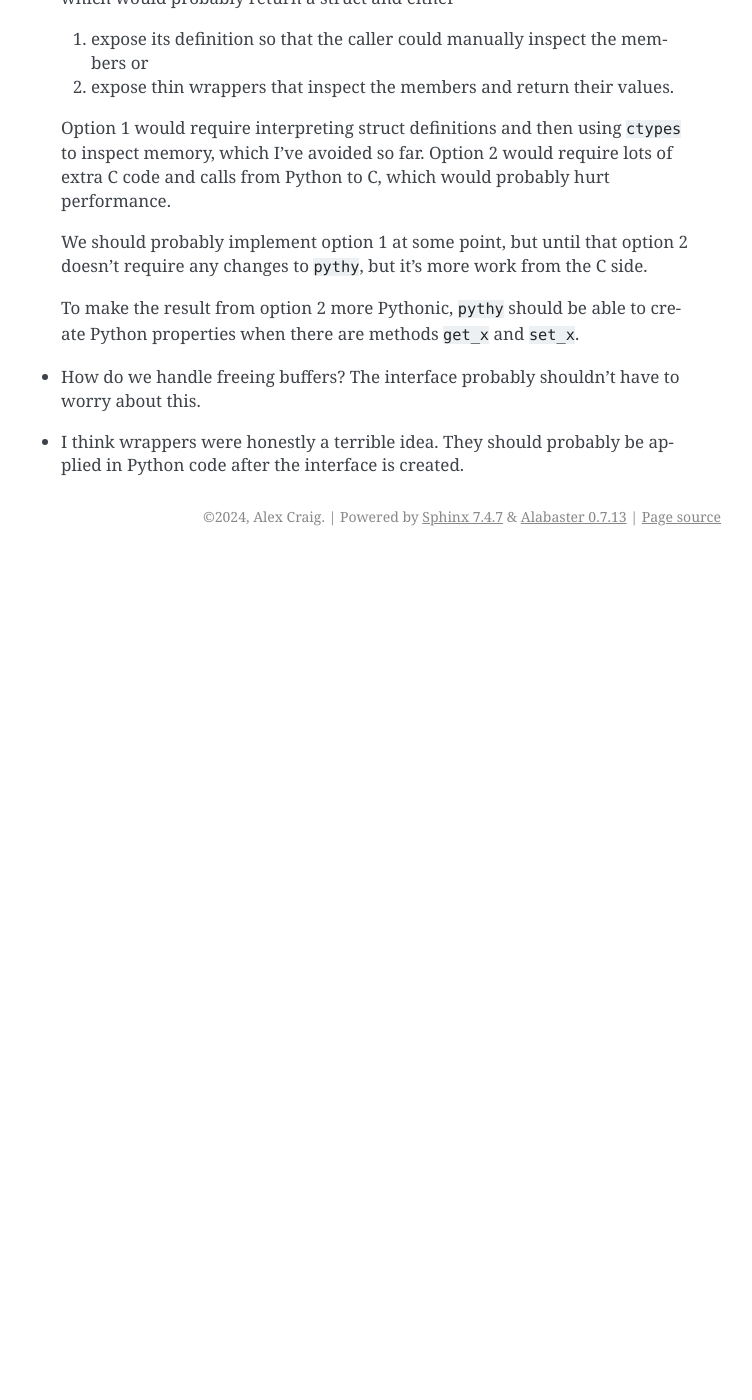
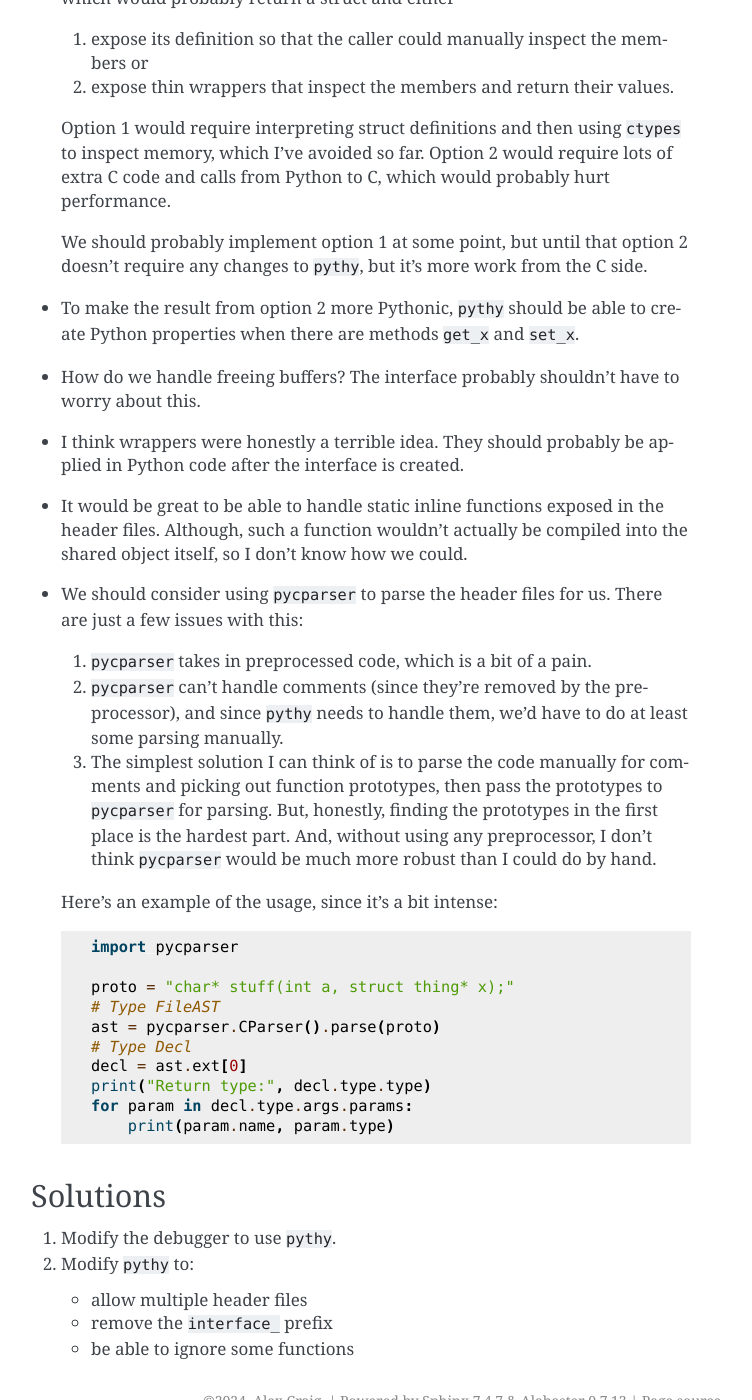
Before and after one commit to alexcraig777/pythy, a Sphinx documentation site: the page built from docs/issues.rst, in a window 1280 px wide and 1400 px high, scrolled down 655 px. Shown: the whole window, without its empty margins (389-1141 px from the left). Built offline with Sphinx 7.4.7, drawn with Linux system fonts in a browser that asks for light colours; before the commit the page ends 1211 px from its top, so only the background shows below that; some of the changed text lies outside the part shown.

Commit message:
Update docs

```diff
--- a/docs/directives.rst
+++ b/docs/directives.rst
@@ -30,6 +30,11 @@ Directive Reference
 
    * This specifies an alternate Python name for a function
 
+#. TODO: ``private [c-func-name]``
+
+   * This prevents Python from creating a wrapper for the given C
+     function (the next C function, if ``c-func-name`` is not given).
+
 #. TODO: byte-array length specification
 
 #. TODO: specify property
--- a/docs/issues.rst
+++ b/docs/issues.rst
@@ -48,7 +48,7 @@ with my debugger.
   option 2 doesn't require any changes to ``pythy``, but it's more work
   from the C side.
 
-  To make the result from option 2 more Pythonic, ``pythy`` should
+* To make the result from option 2 more Pythonic, ``pythy`` should
   be able to create Python properties when there are methods ``get_x``
   and ``set_x``.
 
@@ -57,3 +57,49 @@ with my debugger.
 
 * I think wrappers were honestly a terrible idea. They should probably
   be applied in Python code after the interface is created.
+
+* It would be great to be able to handle static inline functions exposed
+  in the header files. Although, such a function wouldn't actually be
+  compiled into the shared object itself, so I don't know how we could.
+
+* We should consider using ``pycparser`` to parse the header files for
+  us. There are just a few issues with this:
+
+  #. ``pycparser`` takes in preprocessed code, which is a bit of a pain.
+
+  #. ``pycparser`` can't handle comments (since they're removed by the
+     preprocessor), and since ``pythy`` needs to handle them, we'd
+     have to do at least some parsing manually.
+
+  #. The simplest solution I can think of is to parse the code manually
+     for comments and picking out function prototypes, then pass the
+     prototypes to ``pycparser`` for parsing. But, honestly, finding
+     the prototypes in the first place is the hardest part. And,
+     without using any preprocessor, I don't think ``pycparser`` would
+     be much more robust than I could do by hand.
+
+  Here's an example of the usage, since it's a bit intense:
+
+  .. code-block:: python
+
+      import pycparser
+
+      proto = "char* stuff(int a, struct thing* x);"
+      # Type FileAST
+      ast = pycparser.CParser().parse(proto)
+      # Type Decl
+      decl = ast.ext[0]
+      print("Return type:", decl.type.type)
+      for param in decl.type.args.params:
+          print(param.name, param.type)
+
+Solutions
+---------
+
+#. Modify the debugger to use ``pythy``.
+
+#. Modify ``pythy`` to:
+
+   * allow multiple header files
+   * remove the ``interface_`` prefix
+   * be able to ignore some functions
```
